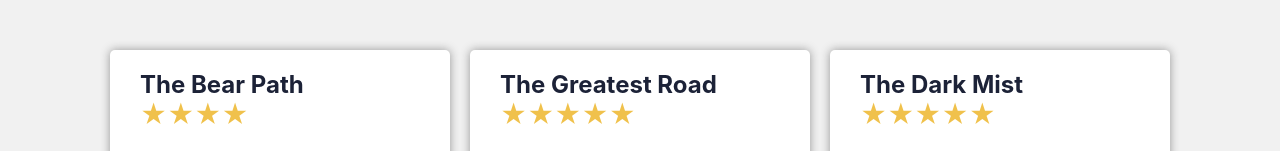
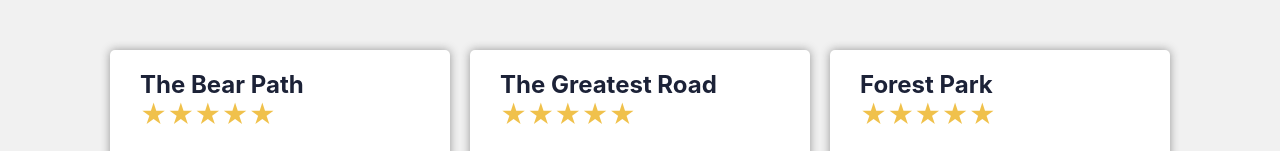
Before and after one commit to Paulius11/Takas, a React (Create React App) app in the folder frontend/: page / in a window 1280 px wide. Shown: the part 649-800 px from the top of the page. Built offline with nearby package versions, Linux system fonts and the light colour scheme.

Commit message:
rewriting Featured component and add dummy data

```diff
--- a/frontend/src/components/featured/Featured.js
+++ b/frontend/src/components/featured/Featured.js
@@ -1,28 +1,22 @@
 import React from "react";
 import "./Featured.css";
 import FeaturedItem from "./FeaturedItem";
+import pathData from "../../data/pathData.json";
 
 function Featured() {
   return (
     <div className="featured">
-      <FeaturedItem
-        rating={4}
-        title="The Bear Path"
-        image="https://cdn-assets.alltrails.com/uploads/photo/image/22928103/large_2af738da41f0100ddc3dc12110e89c2d.jpg"
-        description="Lorem ipsum dolor sit amet, consectetur adipiscing elit. Maecenas sit amet est molestie, ultrices velit non, faucibus mauris. Maecenas vel leo in dolor tempor aliquet. Cras ut egestas eros. Morbi tincidunt malesuada euismod."
-      />
-      <FeaturedItem
-        rating={5}
-        title="The Greatest Road"
-        image="https://www.pittsburghmagazine.com/content/uploads/2020/03/cb-cook-forest-trail1.jpg"
-        description="Lorem ipsum dolor sit amet, consectetur adipiscing elit. Maecenas sit amet est molestie, ultrices velit non, faucibus mauris. Maecenas vel leo in dolor tempor aliquet. Cras ut egestas eros. Morbi tincidunt malesuada euismod."
-      />
-      <FeaturedItem
-        rating={5}
-        title="The Dark Mist"
-        image="https://www.hikespeak.com/img/Oregon/Forest_Park/Wildwood_Trail_Forest_Park_Portland_hike_5405.jpg"
-        description="Lorem ipsum dolor sit amet, consectetur adipiscing elit. Maecenas sit amet est molestie, ultrices velit non, faucibus mauris. Maecenas vel leo in dolor tempor aliquet. Cras ut egestas eros. Morbi tincidunt malesuada euismod."
-      />
+      {pathData.map((data) =>
+        data.featured === true ? (
+          <FeaturedItem
+            key={data.id}
+            rating={data.rating}
+            title={data.title}
+            image={data.image}
+            description={data.description}
+          />
+        ) : null
+      )}
     </div>
   );
 }
--- /dev/null
+++ b/frontend/src/data/pathData.json
@@ -0,0 +1,112 @@
+[
+  {
+    "id": 1,
+    "title": "The Bear Path",
+    "description": "Lorem ipsum dolor sit amet, consectetur adipiscing elit. Maecenas sit amet est molestie, ultrices velit non, faucibus mauris. Maecenas vel leo in dolor tempor aliquet. Cras ut egestas eros. Morbi tincidunt malesuada euismod.",
+    "featured": true,
+    "rating": 5,
+    "dificulty": "medium",
+    "region": "Vilnius park",
+    "lenght": "34,4",
+    "image": "https://cdn-assets.alltrails.com/uploads/photo/image/22928103/large_2af738da41f0100ddc3dc12110e89c2d.jpg"
+  },
+  {
+    "id": 2,
+    "title": "The Greatest Road",
+    "description": "Lorem ipsum dolor sit amet, consectetur adipiscing elit. Maecenas sit amet est molestie, ultrices velit non, faucibus mauris. Maecenas vel leo in dolor tempor aliquet. Cras ut egestas eros. Morbi tincidunt malesuada euismod.",
+    "featured": true,
+    "rating": 5,
+    "dificulty": "medium",
+    "region": "Kaunas park",
+    "lenght": "15,2",
+    "image": "https://www.pittsburghmagazine.com/content/uploads/2020/03/cb-cook-forest-trail1.jpg"
+  },
+  {
+    "id": 3,
+    "title": "The Dark Mist",
+    "description": "Lorem ipsum dolor sit amet, consectetur adipiscing elit. Maecenas sit amet est molestie, ultrices velit non, faucibus mauris. Maecenas vel leo in dolor tempor aliquet. Cras ut egestas eros. Morbi tincidunt malesuada euismod.",
+    "featured": false,
+    "rating": 5,
+    "dificulty": "medium",
+    "region": "Kaunas park",
+    "lenght": "7",
+    "image": "https://www.hikespeak.com/img/Oregon/Forest_Park/Wildwood_Trail_Forest_Park_Portland_hike_5405.jpg"
+  },
+  {
+    "id": 4,
+    "title": "Wildwood Trail",
+    "description": "Lorem ipsum dolor sit amet, consectetur adipiscing elit. Maecenas sit amet est molestie, ultrices velit non, faucibus mauris. Maecenas vel leo in dolor tempor aliquet. Cras ut egestas eros. Morbi tincidunt malesuada euismod.",
+    "featured": false,
+    "rating": 4,
+    "dificulty": "easy",
+    "region": "Mist park",
+    "lenght": "9,2",
+    "image": "https://kurdabar.files.wordpress.com/2017/07/road-sun-rays-path.jpg"
+  },
+  {
+    "id": 5,
+    "title": "Forest Park",
+    "description": "Lorem ipsum dolor sit amet, consectetur adipiscing elit. Maecenas sit amet est molestie, ultrices velit non, faucibus mauris. Maecenas vel leo in dolor tempor aliquet. Cras ut egestas eros. Morbi tincidunt malesuada euismod.",
+    "featured": true,
+    "rating": 5,
+    "dificulty": "medium",
+    "region": "Vilnius",
+    "lenght": "4",
+    "image": "https://p1.pxfuel.com/preview/914/195/671/nature-path-trail-forest-light-calm.jpg"
+  },
+  {
+    "id": 6,
+    "title": "Sunny Way",
+    "description": "Lorem ipsum dolor sit amet, consectetur adipiscing elit. Maecenas sit amet est molestie, ultrices velit non, faucibus mauris. Maecenas vel leo in dolor tempor aliquet. Cras ut egestas eros. Morbi tincidunt malesuada euismod.",
+    "featured": false,
+    "rating": 5,
+    "dificulty": "hard",
+    "region": "Right Park",
+    "lenght": "5",
+    "image": "https://images.unsplash.com/photo-1472740378865-80aab8e73251?ixlib=rb-1.2.1&ixid=eyJhcHBfaWQiOjEyMDd9&auto=format&fit=crop&w=750&q=80"
+  },
+  {
+    "id": 7,
+    "title": "Sandy",
+    "description": "Lorem ipsum dolor sit amet, consectetur adipiscing elit. Maecenas sit amet est molestie, ultrices velit non, faucibus mauris. Maecenas vel leo in dolor tempor aliquet. Cras ut egestas eros. Morbi tincidunt malesuada euismod.",
+    "featured": false,
+    "rating": 5,
+    "dificulty": "easy",
+    "region": "Right Park",
+    "lenght": "52",
+    "image": "https://images.unsplash.com/photo-1464788061904-b026adb5422b?ixlib=rb-1.2.1&ixid=eyJhcHBfaWQiOjEyMDd9&auto=format&fit=crop&w=750&q=80"
+  },
+  {
+    "id": 8,
+    "title": "Wildwood",
+    "description": "Lorem ipsum dolor sit amet, consectetur adipiscing elit. Maecenas sit amet est molestie, ultrices velit non, faucibus mauris. Maecenas vel leo in dolor tempor aliquet. Cras ut egestas eros. Morbi tincidunt malesuada euismod.",
+    "featured": false,
+    "rating": 5,
+    "dificulty": "easy",
+    "region": "Right Park",
+    "lenght": "4,9",
+    "image": "https://images.unsplash.com/photo-1548638643-b16e0ceab1cf?ixlib=rb-1.2.1&ixid=eyJhcHBfaWQiOjEyMDd9&auto=format&fit=crop&w=751&q=80"
+  },
+  {
+    "id": 9,
+    "title": "Wild Cherry",
+    "description": "Lorem ipsum dolor sit amet, consectetur adipiscing elit. Maecenas sit amet est molestie, ultrices velit non, faucibus mauris. Maecenas vel leo in dolor tempor aliquet. Cras ut egestas eros. Morbi tincidunt malesuada euismod.",
+    "featured": false,
+    "rating": 4,
+    "dificulty": "medium",
+    "region": "Right Park",
+    "lenght": "22",
+    "image": "https://images.unsplash.com/photo-1592219234234-8760070ab380?ixlib=rb-1.2.1&ixid=eyJhcHBfaWQiOjEyMDd9&auto=format&fit=crop&w=750&q=80"
+  },
+  {
+    "id": 10,
+    "title": "Dogwood",
+    "description": "Lorem ipsum dolor sit amet, consectetur adipiscing elit. Maecenas sit amet est molestie, ultrices velit non, faucibus mauris. Maecenas vel leo in dolor tempor aliquet. Cras ut egestas eros. Morbi tincidunt malesuada euismod.",
+    "featured": false,
+    "rating": 5,
+    "dificulty": "hard",
+    "region": "Right Park",
+    "lenght": "35",
+    "image": "https://images.unsplash.com/photo-1595514807053-2c594370091a?ixlib=rb-1.2.1&ixid=eyJhcHBfaWQiOjEyMDd9&auto=format&fit=crop&w=750&q=80"
+  }
+]
```
